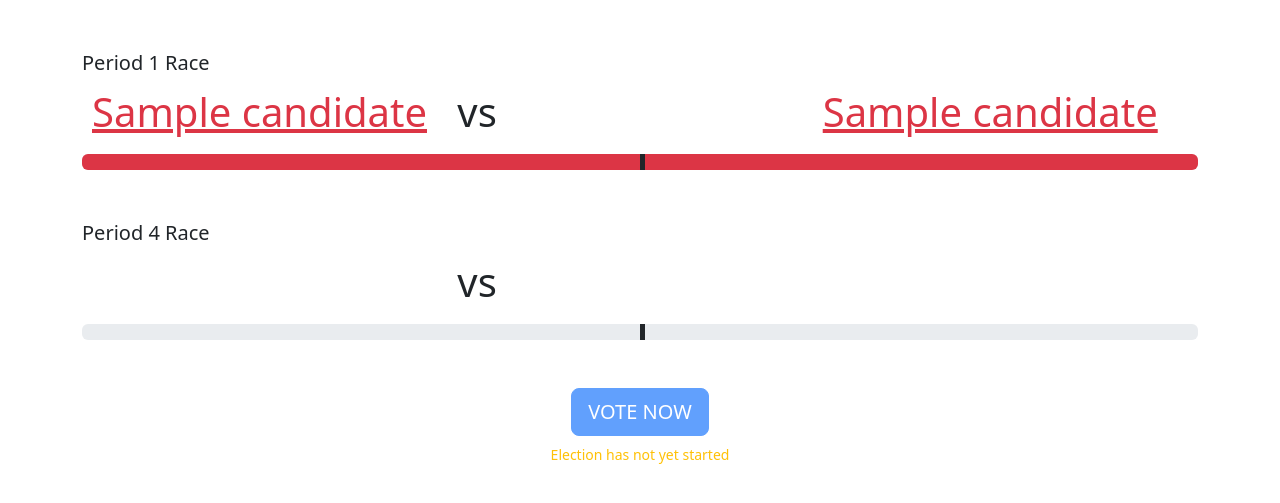
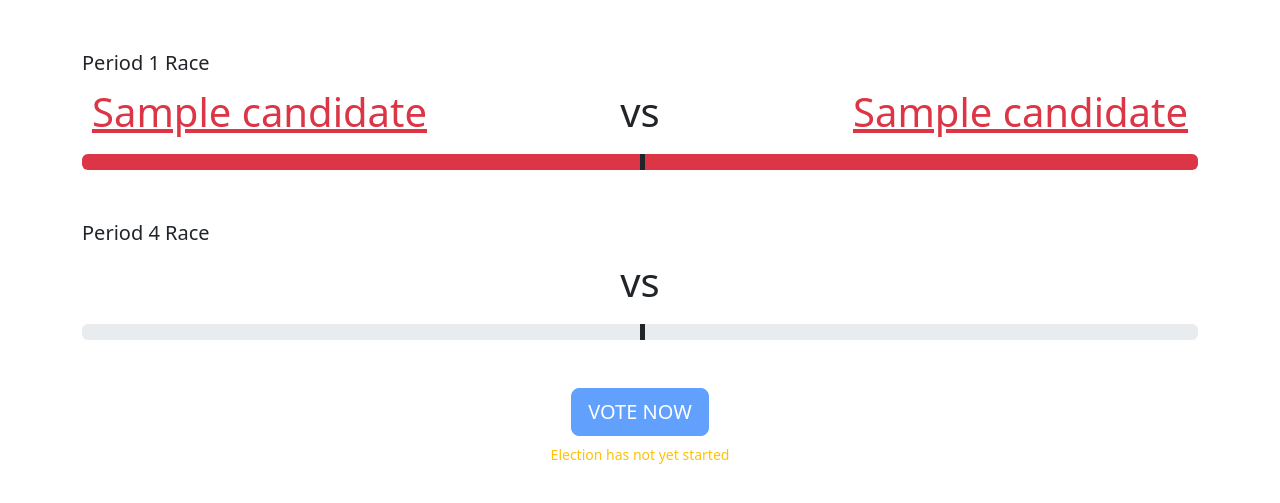
Before and after one commit to djpeach/mock_election, a Django app: page / in a window 1280 px wide. Shown: the part 176-679 px from the top of the page. Run offline with Django 4.2, Linux system fonts and the light colour scheme; data comes from the database, SQL or seed files in the repository; tables that the repository leaves empty hold one stand-in row (values such as "Sample post"); parts of the project's set-up code (start-up, migrations or seed data) failed here and were passed over.

Commit message:
tweaked styles

```diff
--- a/elections/templates/elections/base.html
+++ b/elections/templates/elections/base.html
@@ -12,14 +12,15 @@
   />
   <style>
       .election-bar > * {
+          display: block;
           flex-basis: 33.33%;
       }
 
-      .election-bar > h1:nth-of-type(2) {
+      .election-bar > *:nth-child(2) {
           text-align: center;
       }
 
-      .election-bar > h1:nth-of-type(3) {
+      .election-bar > *:nth-child(3) {
           text-align: right;
       }
 
```
